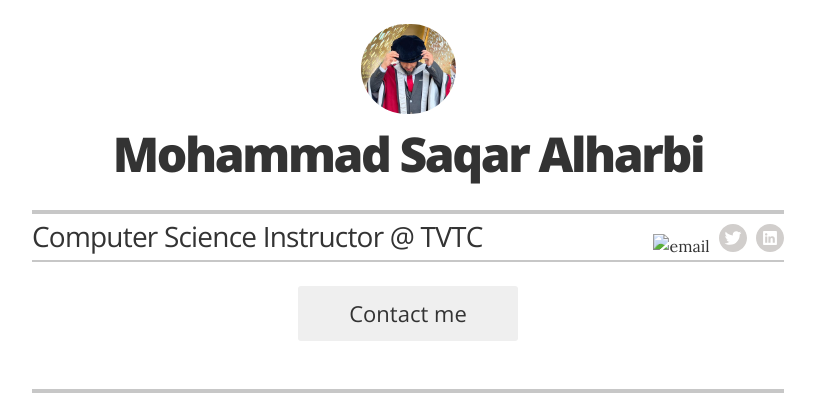
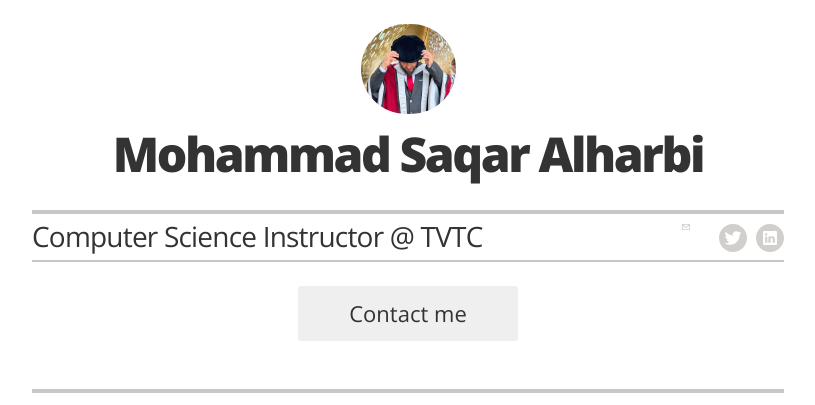
Before and after one commit to msalharbi/msalharbi.github.io, a Jekyll site: the page built from index.html, in a window 1280 px wide. Shown: the top 405 px of the page, without its empty margins (232-1047 px from the left). Built offline with Jekyll 4.4.1, drawn with Linux system fonts in a browser that asks for light colours.

Commit message:
Added Email contact icon

```diff
--- a/_includes/icon-links.html
+++ b/_includes/icon-links.html
@@ -4,7 +4,7 @@
 
     <!-- Email link -->
     {% if site.resume_social_links.resume_email_url %}
-    <img src="../_includes/icons/emailicon.png" alt="email">
+    <li class="icon-link-item"><a href="{{ site.resume_social_links.resume_email_url }}" class="icon-link" itemprop="sameAs">{% include icons/icon-email.html %}</a></li>
     {% endif %}
 
   <!-- GitHub link -->
```
